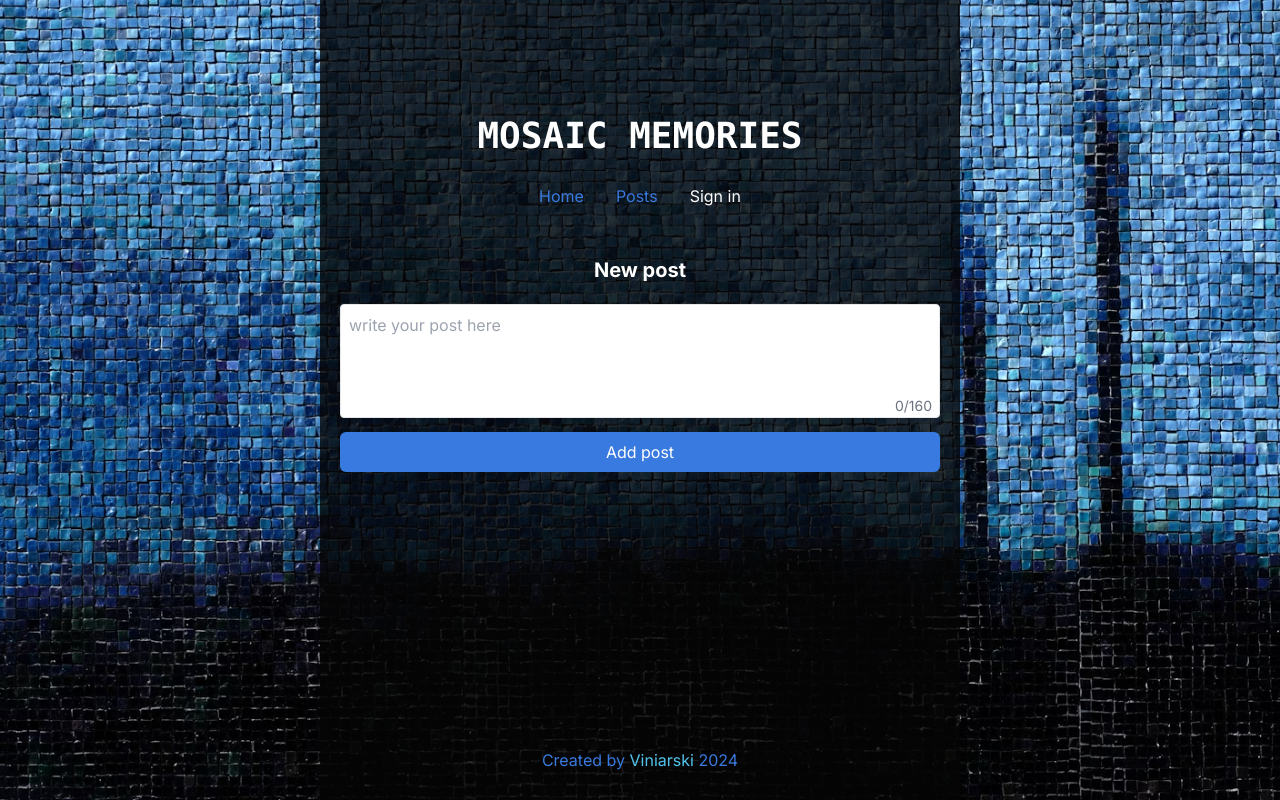
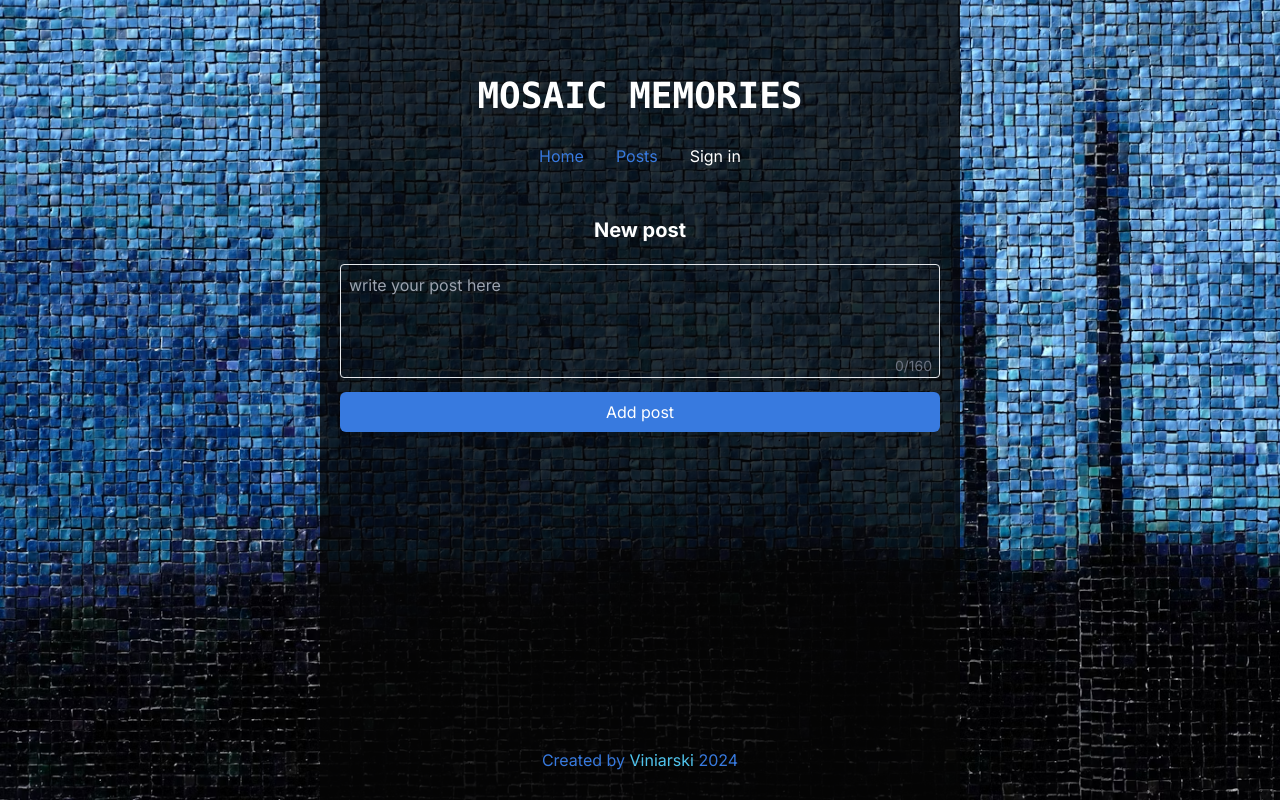
Before and after one commit to viniarski/guestbook-next, a Next.js app: page /posts/new in a window 1280 px wide. Built offline with nearby package versions, Linux system fonts and the light colour scheme; no server answers.

Commit message:
transparent background

```diff
--- a/src/app/globals.css
+++ b/src/app/globals.css
@@ -43,7 +43,7 @@ body {
   background-color: rgba(5, 5, 5, 0.8);
   padding: 20px;
   width: 50vw;
-  height: 100vh;
+  height: 100svh;
   display: flex;
   flex-direction: column;
 }
--- a/src/app/posts/[postId]/comments/CommentForm.jsx
+++ b/src/app/posts/[postId]/comments/CommentForm.jsx
@@ -40,7 +40,7 @@ export default function CommentForm({ postId }) {
           placeholder="write your comment here"
           value={commentText}
           onChange={handleCharCount}
-          className="border rounded p-2 text-[#387ADF] w-full resize-none"
+          className="border rounded p-2 bg-transparent text-white w-full resize-none"
           rows={4}
           maxLength={160}
         ></textarea>
--- /dev/null
+++ b/src/app/posts/actions.js
@@ -0,0 +1,10 @@
+// src/app/posts/actions.js
+'use server';
+
+import { sql } from '@vercel/postgres';
+import { revalidatePath } from 'next/cache';
+
+export async function handleDelete(postId, user) {
+  await sql`DELETE FROM guestbook WHERE id = ${postId} AND username = ${user?.firstName}`;
+  revalidatePath('/posts');
+}
--- a/src/app/posts/new/page.js
+++ b/src/app/posts/new/page.js
@@ -43,7 +43,7 @@ export default function Page() {
             rows="4"
             maxLength="160"
             placeholder="write your post here"
-            className="border rounded p-2 text-[#387ADF] w-full resize-none"
+            className="border rounded p-2 bg-transparent text-white w-full resize-none"
             onChange={handleCharCount}
           ></textarea>
           <div className="absolute bottom-2 right-2 text-sm text-gray-500">
--- a/src/components/Header.jsx
+++ b/src/components/Header.jsx
@@ -7,7 +7,7 @@ export default function Header() {
   const { userId } = auth();
   return (
     <div className="flex justify-center">
-      <div className="p-4 pt-24">
+      <div className="p-4 pt-14">
         <div className="w-full items-center justify-between font-mono text-sm lg:flex">
           <h1 className="text-4xl text-white font-bold">MOSAIC MEMORIES</h1>
         </div>
```
